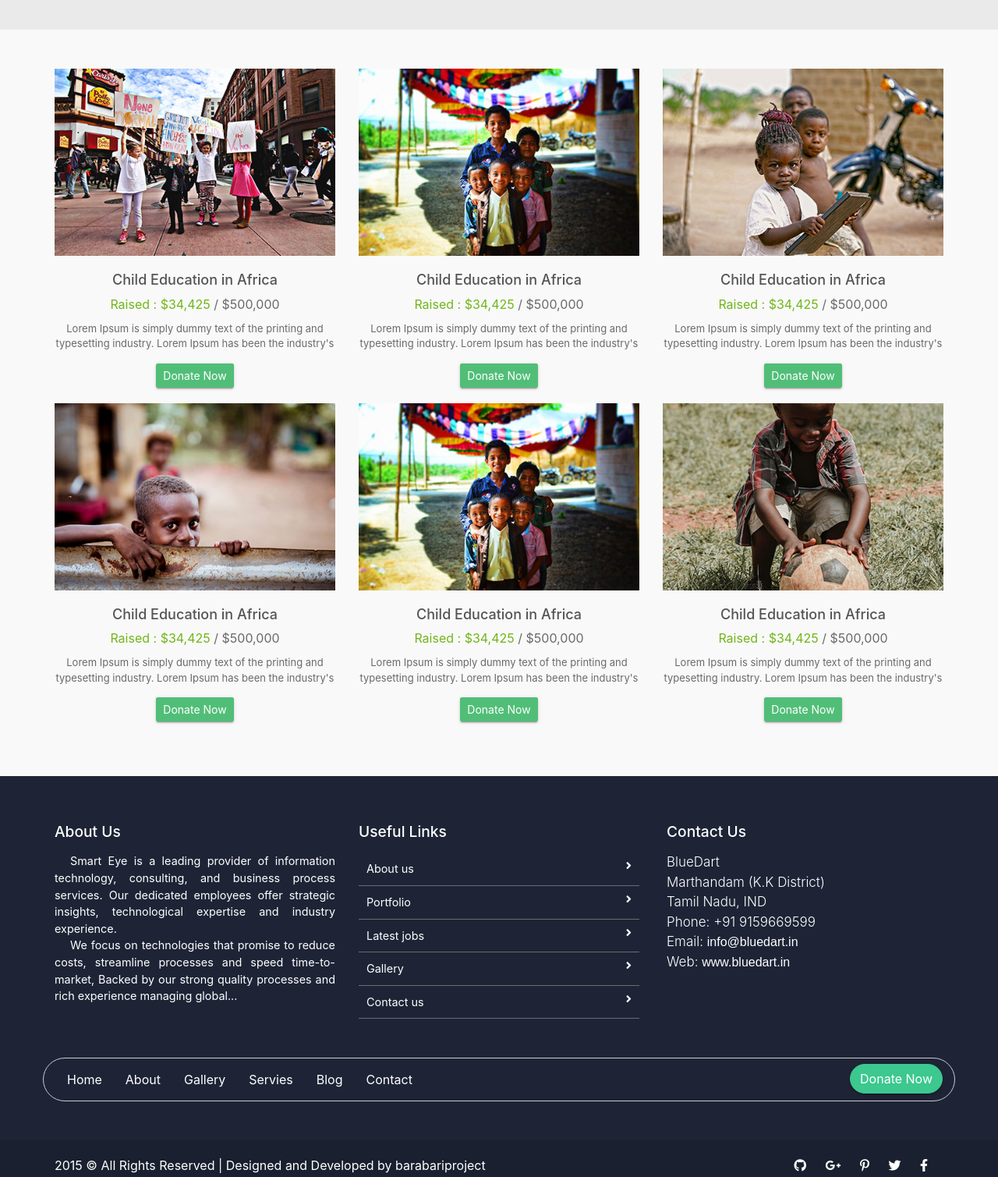
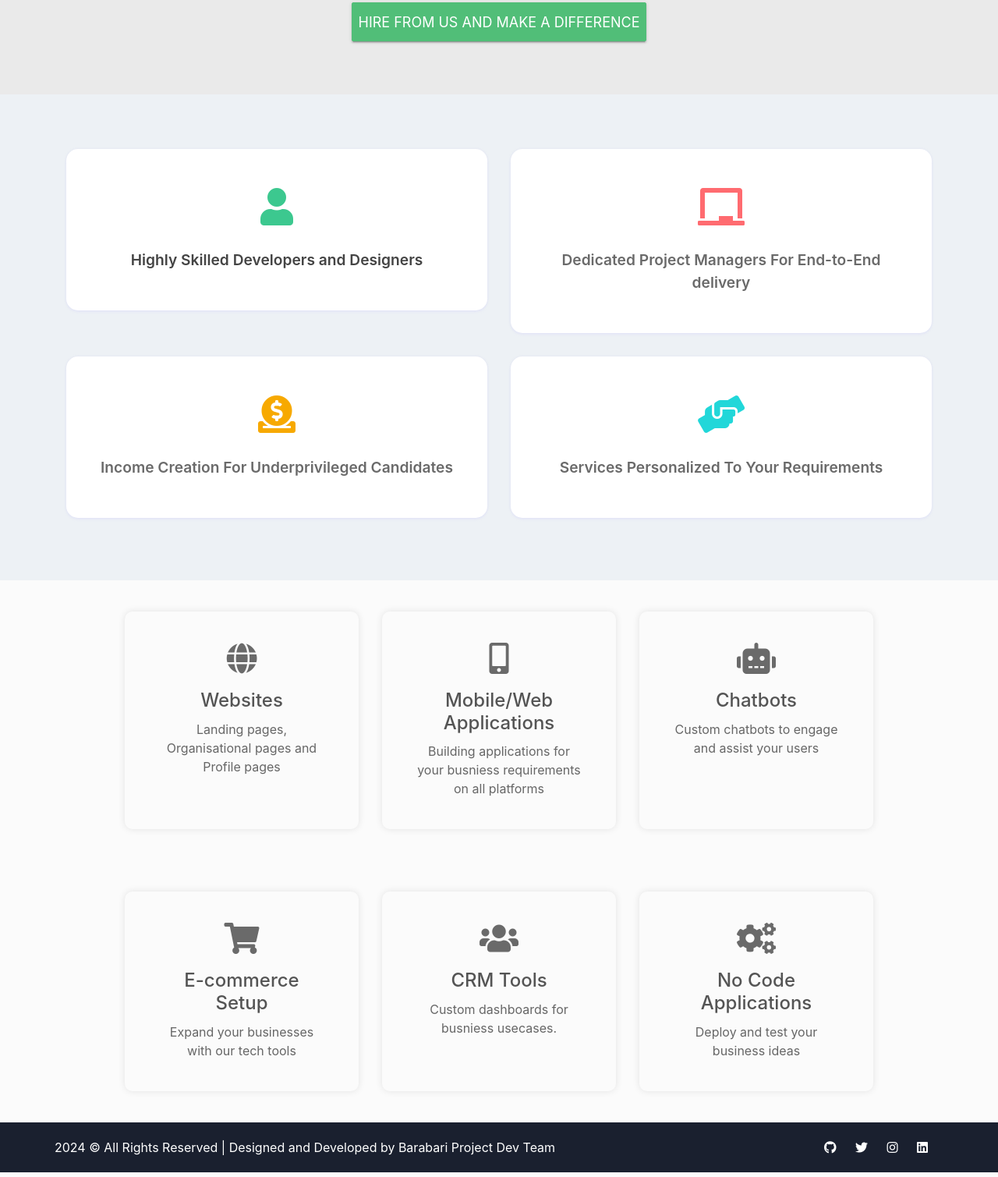
Before and after one commit to Lokesh050138/Barabari, a plain HTML site: page services.html in a window 1280 px wide. Shown: the part 314-1823 px from the top of the page at 78% size. Drawn offline with Linux system fonts and the light colour scheme.

Commit message:
Hiring Page

```diff
--- a/assets/css/style.css
+++ b/assets/css/style.css
@@ -77,7 +77,10 @@ p {
   opacity: .5 !important; }
 
 .container-fluid {
-  padding: 0px; }
+  padding: 0px;
+  align-self: center;
+}
+
 
 h1, h2, h3, h4, h5, h6 {
   color: #545454; }
@@ -112,6 +115,42 @@ body {
 .onsiteCenter {
   width: 370px; /* Adjust the size as needed */
   height: 250px;
+}
+
+.services {
+  display: flex;
+  justify-content: center;
+  gap: 30px;
+  padding: 40px;
+}
+
+.service {
+  text-align: center;
+  max-width: 300px;
+  padding: 40px;
+  border-radius: 10px;
+  box-shadow: 0 0 10px rgba(0, 0, 0, 0.1);
+  transition: all 0.3s ease;
+}
+
+.service:hover {
+  transform: translateY(-5px);
+  box-shadow: 0 0 20px rgba(0, 0, 0, 0.2);
+}
+
+.service i {
+  font-size: 40px;
+  margin-bottom: 20px;
+}
+
+.service h2 {
+  font-size: 24px;
+  margin-bottom: 10px;
+}
+
+.service p {
+  font-size: 16px;
+  color: #666;
 }
 
 @media (max-width: 767px) {
@@ -274,6 +313,11 @@ body {
   @media screen and (max-width: 575px) {
     .container {
       padding: 10px 15px; } }
+.hiringContainer {
+  display: flex;
+  justify-content: center;
+  align-items: center;
+}
 
 /* =================== Header Style Starts Here =================== */
 header {
@@ -540,7 +584,8 @@ header {
     box-shadow: 0 2px 3px 0 rgba(218, 218, 253, 0.35), 0 0px 3px 0 rgba(206, 206, 238, 0.35);
     border-radius: 15px;
     text-align: center;
-    margin-bottom: 30px; }
+    margin-bottom: 30px;
+  }
     .about-us .image-part .about-quick-box .about-qcard p {
       font-weight: 600;
       font-size: 1.2rem; }
--- a/services.html
+++ b/services.html
@@ -26,11 +26,11 @@
                     <ul class="ulleft">
                         <li>
                             <i class="far fa-envelope"></i>
-                            sales@barabariproject.org
+                            support@barabariproject.org
                             <span>|</span></li>
                         <li>
                             <i class="fas fa-phone-volume"></i>
-                            +876 987 666 5433</li>
+                            +91 8639322365</li>
                     </ul>
                 </div>
                 <div class="col-lg-3 col-md-6 folouws">
@@ -38,22 +38,30 @@
                     <ul class="ulright">
                        <li> <small>Folow Us </small>:</li>
                        <li>
+                            <a href="https://www.instagram.com/thebarabariproject/" target="_blank" rel="noopener noreferrer">
                                 <i class="fab fa-facebook-square"></i>
+                            </a>
                         </li>
                         <li>
+                            <a href="https://www.instagram.com/thebarabariproject/" target="_blank" rel="noopener noreferrer">
                                 <i class="fab fa-twitter-square"></i>
+                            </a>
                         </li>
                         <li>
+                            <a href="https://www.instagram.com/thebarabariproject/" target="_blank" rel="noopener noreferrer">
                                 <i class="fab fa-instagram"></i>
+                            </a>
                         </li>
                         <li>
+                            <a href="https://www.instagram.com/thebarabariproject/" target="_blank" rel="noopener noreferrer">
                                 <i class="fab fa-linkedin"></i>
+                            </a>
                         </li>
                     </ul>
                 </div>
                 <div class="col-lg-3 d-none d-md-block col-md-6 btn-bhed">
-                    <button class="btn btn-sm btn-success">Join Us</button>
-                    <button class="btn btn-sm btn-default">Donate</button>
+                    <button class="btn btn-sm btn-success" onclick="window.location.href='https://forms.gle/KGMW8KVSeTxM3pPs7'">Join Us</button>
+                    <button class="btn btn-sm btn-default" onclick="window.location.href='https://forms.gle/WcF55jH3LvK93GTs9'" >Donate</button>
                 </div>
             </div>
         </div>
@@ -69,16 +77,15 @@
 
                 </div>
                 <div id="menu" class="col-lg-9 col-md-12 d-none d-lg-block nav-col">
-
                             <ul class="navbad">
                                 <li class="nav-item active">
-                                    <a class="nav-link" href="index.html">Home
+                                    <a class="nav-link" href="index.html">About Us
                                     </a>
                                 </li>
                                 <li class="nav-item">
-                                    <a class="nav-link" href="about_us.html">About Us</a>
+                                    <a class="nav-link" href="about_us.html">Get In Touch</a>
                                 </li>
-                                <li class="nav-item">
+                                <!-- <li class="nav-item">
                                     <a class="nav-link" href="services.html">Services</a>
                                 </li>
 
@@ -91,14 +98,8 @@
                                 </li>
                                 <li class="nav-item">
                                     <a class="nav-link" href="contact_us.html">Contact US</a>
-                                </li>
-
-
-
-
+                                </li> -->
                             </ul>
-
-
                 </div>
             </div>
         </div>
@@ -109,12 +110,58 @@
 
     <div class="page-nav no-margin row">
         <div class="container">
-            <div class="row">
-                <h2>Popular Causes</h2>
-                <ul>
-                    <li> <a href="#"><i class="fas fa-home"></i> Home</a></li>
+            <div class="row hiringContainer">
+                <!-- ===<div class="hiringContainer"> -->
+                    <h2>We are a Non Profit upsklling candidates from low-income families</h2>
+                    <!-- <ul>
+                        <li> <a href="#"><i class="fas fa-home"></i> Let's Empi</a></li>
                         <li><i class="fas fa-angle-double-right"></i> About Us</li>
-                </ul>
+                    </ul> -->
+                <!-- </div> -->
+            </div>
+            <div class="row hiringContainer">
+                    <h2>Democratizing access to freelancing opportunites</h2>
+            </div>
+            </br>
+            <div class="row hiringContainer">
+                <button style="height: 50px; font-size: 18px; text-align: center;" class="btn btn-sm btn-success" onclick="window.location.href='https://forms.gle/EnsS56p6ACViEKSM9'">HIRE FROM US AND MAKE A DIFFERENCE</button>
+            </div>
+        </div>
+    </div>
+
+    <div class="about-us container-fluid">
+        <div class="container">
+            <div class="row natur-row no-margin w-100">
+                <div class="image-part col-md-12">
+                    <div class="about-quick-box row">
+                        <div class="col-md-6">
+                            <a href="https://www.google.com">
+                                <div class="about-qcard">
+                                <i class="fas fa-user"></i>
+                                    <p>Highly Skilled Developers and Designers</p>
+                                </div>
+                            </a>
+                        </div>
+                         <div class="col-md-6">
+                            <div class="about-qcard ">
+                               <i class="fas fa-chalkboard red"></i>
+                                <p>Dedicated Project Managers For End-to-End delivery</p>
+                            </div>
+                        </div>
+                         <div class="col-md-6">
+                            <div class="about-qcard ">
+                               <i class="fas fa-donate yell"></i>
+                                <p>Income Creation For Underprivileged Candidates</p>
+                            </div>
+                        </div>
+                         <div class="col-md-6">
+                            <div class="about-qcard ">
+                               <i class="fas fa-hands-helping blu"></i>
+                                <p>Services Personalized To Your Requirements</p>
+                            </div>
+                        </div>
+                    </div>
+                </div>
             </div>
         </div>
     </div>
@@ -122,14 +169,14 @@
 
 
   <!-- ################# Events Start Here#######################--->
-    <section class="events">
+    <!-- <section class="events">
         <div class="container">
 
             <div class="event-ro row">
                 <div class="col-md-4 col-sm-6">
                     <div class="event-box">
-                        <img src="assets/images/events/image_08.jpg" alt="">
-                        <h4>Child Education in Africa</h4>
+                        <img src="assets/images/icons/icons8-website-100.png" alt="">
+                        <h4>Websites</h4>
 
                         <p class="raises"><span>Raised : $34,425</span> / $500,000 </p>
                         <p class="desic">Lorem Ipsum is simply dummy text of the printing and typesetting industry.  Lorem Ipsum has been the industry's </p>
@@ -139,7 +186,7 @@
                 <div class="col-md-4 col-sm-6">
                     <div class="event-box">
                         <img src="assets/images/events/image_06.jpg" alt="">
-                        <h4>Child Education in Africa</h4>
+                        <h4>Mobile/Web Applicaitons</h4>
                         <p class="raises"><span>Raised : $34,425</span> / $500,000 </p>
                         <p class="desic">Lorem Ipsum is simply dummy text of the printing and typesetting industry.  Lorem Ipsum has been the industry's </p>
                         <button class="btn btn-success btn-sm">Donate Now</button>
@@ -148,7 +195,7 @@
                 <div class="col-md-4 col-sm-6">
                     <div class="event-box">
                         <img src="assets/images/events/image_04.jpg" alt="">
-                        <h4>Child Education in Africa</h4>
+                        <h4>CRM Tools</h4>
                         <p class="raises"><span>Raised : $34,425</span> / $500,000 </p>
                         <p class="desic">Lorem Ipsum is simply dummy text of the printing and typesetting industry.  Lorem Ipsum has been the industry's </p>
                         <button class="btn btn-success btn-sm">Donate Now</button>
@@ -157,7 +204,7 @@
                  <div class="col-md-4 col-sm-6">
                     <div class="event-box">
                         <img src="assets/images/events/image_05.jpg" alt="">
-                        <h4>Child Education in Africa</h4>
+                        <h4>Chatbots</h4>
                         <p class="raises"><span>Raised : $34,425</span> / $500,000 </p>
                         <p class="desic">Lorem Ipsum is simply dummy text of the printing and typesetting industry.  Lorem Ipsum has been the industry's </p>
                         <button class="btn btn-success btn-sm">Donate Now</button>
@@ -166,7 +213,7 @@
                  <div class="col-md-4 col-sm-6">
                     <div class="event-box">
                         <img src="assets/images/events/image_06.jpg" alt="">
-                        <h4>Child Education in Africa</h4>
+                        <h4>E-Commerce Website Setup</h4>
                         <p class="raises"><span>Raised : $34,425</span> / $500,000 </p>
                         <p class="desic">Lorem Ipsum is simply dummy text of the printing and typesetting industry.  Lorem Ipsum has been the industry's </p>
                         <button class="btn btn-success btn-sm">Donate Now</button>
@@ -175,13 +222,48 @@
                  <div class="col-md-4 col-sm-6">
                     <div class="event-box">
                         <img src="assets/images/events/image_07.jpg" alt="">
-                        <h4>Child Education in Africa</h4>
+                        <h4>Basically Anything Tech Or Design</h4>
                         <p class="raises"><span>Raised : $34,425</span> / $500,000 </p>
                         <p class="desic">Lorem Ipsum is simply dummy text of the printing and typesetting industry.  Lorem Ipsum has been the industry's </p>
                         <button class="btn btn-success btn-sm">Donate Now</button>
                     </div>
                 </div>
             </div>
+        </div>
+    </section>    -->
+
+    <section class="services">
+        <div class="service">
+            <i class="fas fa-globe"></i>
+            <h2>Websites</h2>
+            <p>Landing pages, Organisational pages and Profile pages</p>
+        </div>
+        <div class="service">
+            <i class="fas fa-mobile-alt"></i>
+            <h2>Mobile/Web Applications</h2>
+            <p>Building applications for your busniess requirements on all platforms</p>
+        </div>
+        <div class="service">
+            <i class="fas fa-robot"></i>
+            <h2>Chatbots</h2>
+            <p>Custom chatbots to engage and assist your users</p>
+        </div>
+    </section>
+    <section class="services">
+        <div class="service">
+            <i class="fas fa-shopping-cart"></i>
+            <h2>E-commerce Setup</h2>
+            <p>Expand your businesses with our tech tools</p>
+        </div>
+        <div class="service">
+            <i class="fas fa-users"></i>
+            <h2>CRM Tools</h2>
+            <p>Custom dashboards for busniess usecases.</p>
+        </div>
+        <div class="service">
+            <i class="fas fa-cogs"></i>
+            <h2>No Code Applications</h2>
+            <p>Deploy and test your business ideas</p>
         </div>
     </section>
 
@@ -190,7 +272,7 @@
 
   <!--  ************************* Footer Starts Here ************************** -->
 
-      <footer class="footer">
+      <!-- <footer class="footer">
         <div class="container">
             <div class="row">
                 <div class="col-md-4 col-sm-12">
@@ -222,11 +304,11 @@
                     </address>
 
                 </div>
-            </div>
+            </div> -->
 
 
-            <div class="nav-box row clearfix">
-                <div class="inner col-md-9 clearfix">
+            <!-- <div class="nav-box row clearfix"> -->
+                <!-- <div class="inner col-md-9 clearfix">
                     <ul class="footer-nav clearfix">
                         <li><a href="#">Home</a></li>
                         <li><a href="#">About</a></li>
@@ -237,30 +319,26 @@
                     </ul>
 
 
-                </div>
-                  <div class="donate-link col-md-3"><a href="donate.html" class="btn btn-primary "><span class="btn-title">Donate Now</span></a></div>
+                </div> -->
+                  <!-- <div class="donate-link col-md-3"><a href="donate.html" class="btn btn-primary "><span class="btn-title">Donate Now</span></a></div>
             </div>
 
         </div>
 
 
-    </footer>
+    </footer> -->
     <div class="copy">
         <div class="container">
-                <a href="https://www.barabariproject.org/">2015 &copy; All Rights Reserved | Designed and Developed by barabariproject</a>
-
+            <a href="https://www.barabariproject.org/">2024 &copy; All Rights Reserved | Designed and Developed by Barabari Project Dev Team</a>
             <span>
-                <a><i class="fab fa-github"></i></a>
-                <a><i class="fab fa-google-plus-g"></i></a>
-                <a><i class="fab fa-pinterest-p"></i></a>
-                <a><i class="fab fa-twitter"></i></a>
-                <a><i class="fab fa-facebook-f"></i></a>
+                <a href="https://github.com/Barabari-Project"><i class="fab fa-github"></i></a>
+                <a href="https://twitter.com/BarabariProject"><i class="fab fa-twitter"></i></a>
+                <a href="https://www.instagram.com/thebarabariproject/"><i class="fab fa-instagram"></i></a>
+                <a href="https://www.linkedin.com/company/the-barabari-project"><i class="fab fa-linkedin"></i></a>
             </span>
         </div>
 
 </div>
-
-
 </body>
 
 <script src="assets/js/jquery-3.2.1.min.js"></script>
```
Also changed, not shown: index.html (+7 -5 lines), assets/images/icons/icons8-website-100.png (added), 2 other files. Lines whose indentation alone changed are shown as unchanged.
